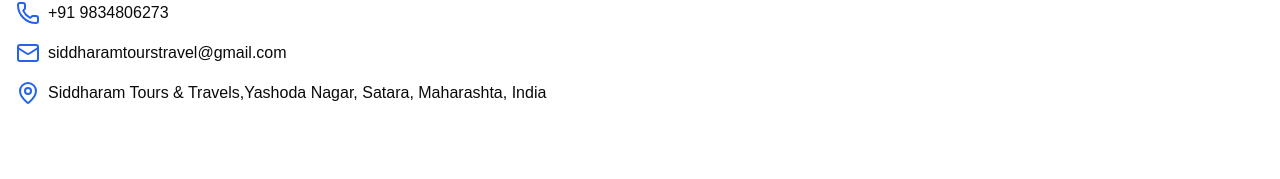
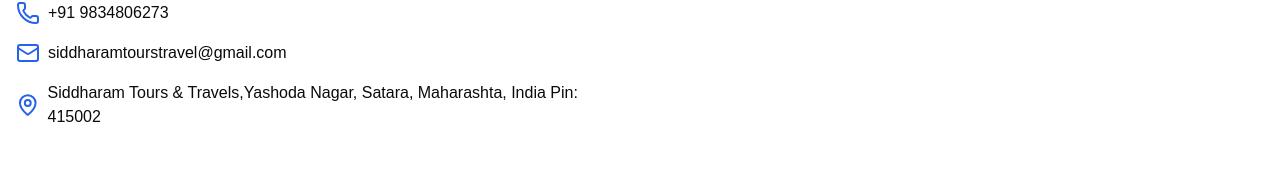
Before and after one commit to Nirmalkadam/siddharam-tours-travels, a Next.js app in the folder siddharam-tours-travels/: page /contact in a window 1280 px wide. Shown: the part 275-454 px from the top of the page. Built offline with nearby package versions, Linux system fonts and the light colour scheme.

Commit message:
pin chnage

```diff
--- a/siddharam-tours-travels/app/contact/page.tsx
+++ b/siddharam-tours-travels/app/contact/page.tsx
@@ -23,7 +23,7 @@
               </div>
               <div className="flex items-center">
                 <MapPin className="w-6 h-6 mr-2 text-blue-600" />
-                <span>Siddharam Tours & Travels,Yashoda Nagar, Satara, Maharashta, India</span>
+                <span>Siddharam Tours & Travels,Yashoda Nagar, Satara, Maharashta, India Pin: 415002</span>
               </div>
             </div>
           </div>
```
